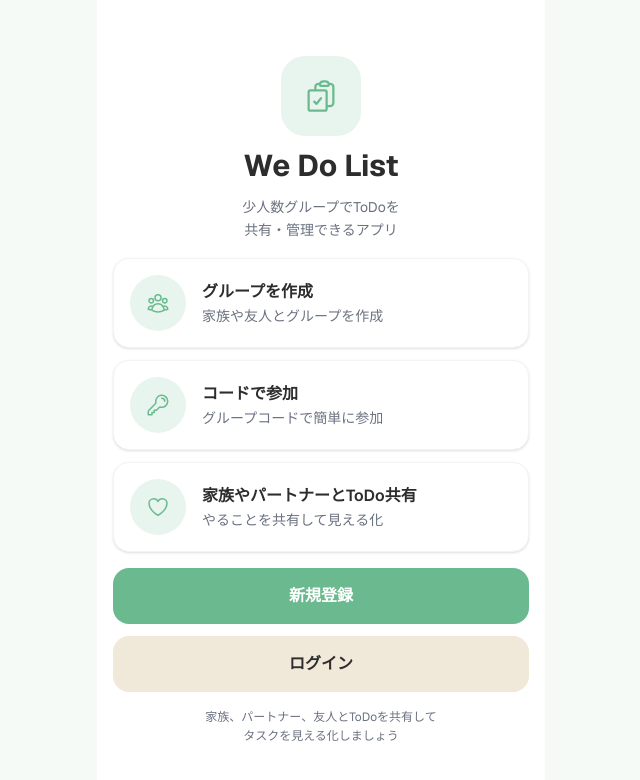
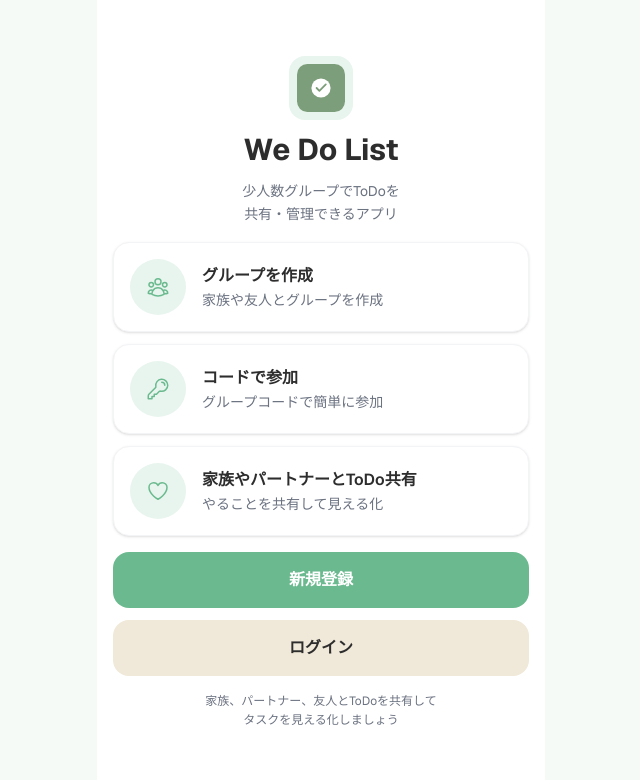
Before and after one commit to corgi-rika/we-do-list, a Next.js app: page / in a window 1280 px wide. Shown: the top 780 px of the page, without its empty margins (319-959 px from the left). Built offline with nearby package versions, Linux system fonts and the light colour scheme.

Commit message:
refactor: ホーム画面にロゴ追加

```diff
--- a/src/app/(public)/page.tsx
+++ b/src/app/(public)/page.tsx
@@ -1,22 +1,16 @@
 import Button from "@/components/Button";
 import FeatureCard from "@/components/FeatureCard";
+import Logo from "@/components/Logo";
 import MutedText from "@/components/MutedText";
-import IconBadge from "@/components/IconBadge";
-import {
-  ClipboardDocumentCheckIcon,
-  UserGroupIcon,
-  KeyIcon,
-  HeartIcon,
-} from "@heroicons/react/24/outline";
+
+import { UserGroupIcon, KeyIcon, HeartIcon } from "@heroicons/react/24/outline";
 
 export default function Home() {
   return (
     <div className="flex flex-col items-center gap-4 py-10 text-center">
       {/* ① アイコン・タイトル */}
       <div className="flex flex-col items-center gap-3">
-        <IconBadge size="lg" shape="rounded">
-          <ClipboardDocumentCheckIcon className="w-9 h-9 text-primary" />
-        </IconBadge>
+        <Logo />
         <h1 className="text-3xl font-bold text-foreground">We Do List</h1>
         <MutedText className="leading-relaxed">
           少人数グループでToDoを
--- a/src/components/AuthHeader/index.tsx
+++ b/src/components/AuthHeader/index.tsx
@@ -1,20 +1,17 @@
-import Image from "next/image";
+import Logo from "@/components/Logo";
 import MutedText from "@/components/MutedText";
 import type { AuthHeaderProps } from "./type";
 
 export default function AuthHeader({ subtitle }: AuthHeaderProps) {
   return (
     <div className="flex flex-col items-center gap-2 text-center">
-      <div className="w-16 h-16 rounded-2xl bg-primary-light flex items-center justify-center">
-        <Image
-          src="/wedolist-icon.svg"
-          alt="We Do List Icon"
-          width={48}
-          height={48}
-        />
-      </div>
-      <h1 className="text-2xl font-bold text-foreground">We Do List</h1>
-      <MutedText text={subtitle} />
+      <Logo />
+      {subtitle && (
+        <>
+          <h1 className="text-2xl font-bold text-foreground">We Do List</h1>
+          <MutedText text={subtitle} />
+        </>
+      )}
     </div>
   );
 }
--- a/src/components/AuthHeader/type.ts
+++ b/src/components/AuthHeader/type.ts
@@ -1,3 +1,3 @@
 export type AuthHeaderProps = {
-  subtitle: string;
+  subtitle?: string;
 };
--- /dev/null
+++ b/src/components/Logo/index.tsx
@@ -0,0 +1,14 @@
+import Image from "next/image";
+
+export default function Logo() {
+  return (
+    <div className="w-16 h-16 rounded-2xl bg-primary-light flex items-center justify-center">
+      <Image
+        src="/wedolist-icon.svg"
+        alt="We Do List Icon"
+        width={48}
+        height={48}
+      />
+    </div>
+  );
+}
```
